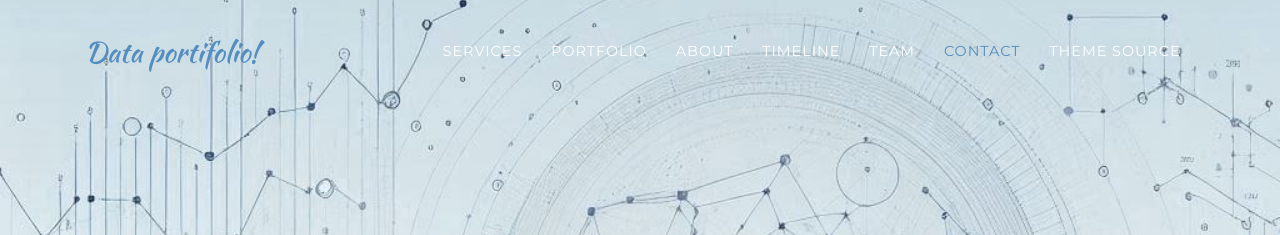
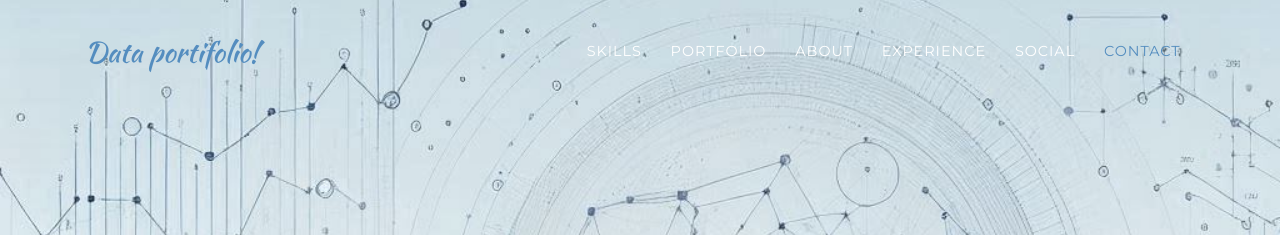
Before and after one commit to lcszarpellon/lucas_zarpellon-Portfolio, a Jekyll site: the page built from index.md, in a window 1280 px wide. Shown: the top 235 px of the page. Built offline with Jekyll 4.4.1, drawn with Linux system fonts in a browser that asks for light colours; some web fonts are replaced.

Commit message:
Update navigation.yml

```diff
--- a/_data/navigation.yml
+++ b/_data/navigation.yml
@@ -11,20 +11,19 @@
 # -----------------
 en: &DEFAULT_EN
   nav:
-    - title: "Services"
+    - title: "SKills"
       section: services
     - title: "Portfolio"
       section: portfolio
     - title: "About"
       section: about
-    - title: "Timeline"
+    - title: "Experience"
       section: timeline
-    - title: "Team"
+    - title: "Social"
       section: team
     - title: "Contact"
       section: contact
-    - title: "Theme Source"
-      url: https://github.com/raviriley/agency-jekyll-theme/
+
 en-US:
   <<: *DEFAULT_EN
 en-CA:
```
